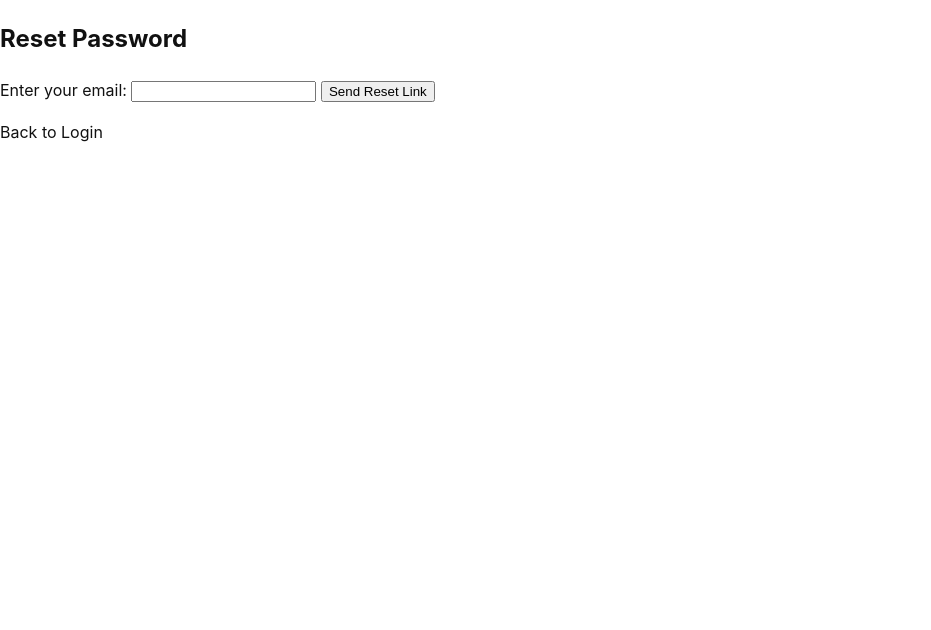
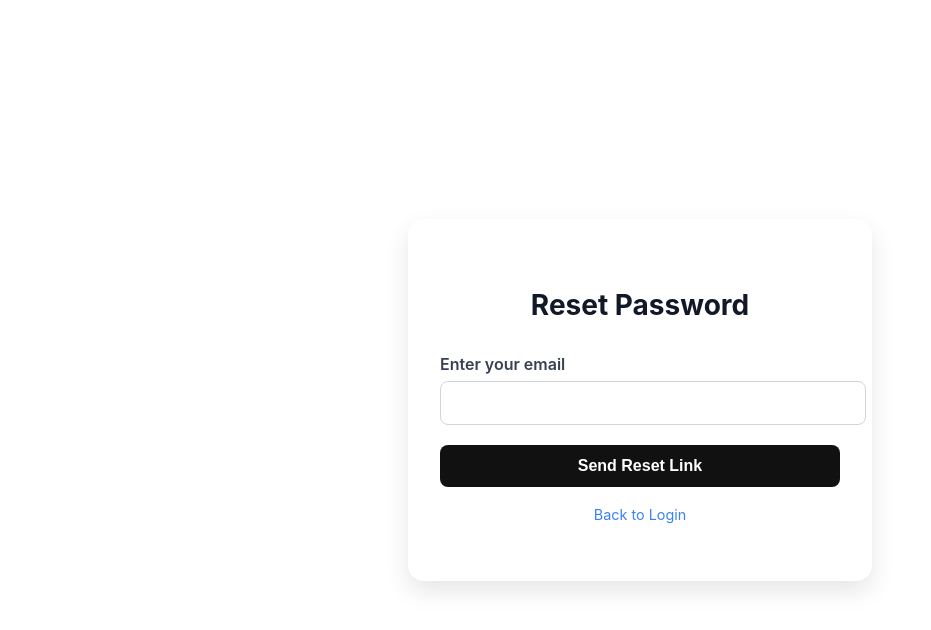
Before and after one commit to Harshvardhansanguri/Rent-a-farm, a website with bundled scripts: page reset-password.html in a window 1280 px wide. Shown: the whole page, without its empty margins (0-931 px from the left). Built offline with nearby package versions, Linux system fonts and the light colour scheme.

Commit message:
Added Forgot Password page UI and updated dashboard cards to use default local image

```diff
--- a/reset-password.html
+++ b/reset-password.html
@@ -1,17 +1,102 @@
 <!DOCTYPE html>
 <html lang="en">
 <head>
-    <meta charset="UTF-8">
-    <meta name="viewport" content="width=device-width, initial-scale=1.0">
+  <meta charset="UTF-8" />
+  <meta name="viewport" content="width=device-width, initial-scale=1.0" />
   <title>Reset Password | Rent A Farm</title>
-    <link rel="stylesheet" href="style.css">
+  <link rel="stylesheet" href="style.css" />
+  <link rel="stylesheet" href="https://cdnjs.cloudflare.com/ajax/libs/font-awesome/6.0.0-beta3/css/all.min.css" />
+  <style>
+    body {
+      margin: 0;
+      font-family: 'Inter', sans-serif;
+      background-color: #f9fafb;
+      display: flex;
+      justify-content: center;
+      align-items: center;
+      height: 100vh;
+    }
+
+    .reset-container {
+      background: #ffffff;
+      padding: 2.5rem 2rem;
+      box-shadow: 0 10px 25px rgba(0, 0, 0, 0.1);
+      border-radius: 16px;
+      width: 100%;
+      max-width: 400px;
+    }
+
+    .reset-container h2 {
+      margin-bottom: 1.5rem;
+      font-size: 1.75rem;
+      text-align: center;
+      color: #111827;
+    }
+
+    form {
+      display: flex;
+      flex-direction: column;
+    }
+
+    label {
+      font-weight: 600;
+      margin-bottom: 0.25rem;
+      color: #374151;
+    }
+
+    input {
+      padding: 0.75rem;
+      border: 1px solid #d1d5db;
+      border-radius: 8px;
+      margin-bottom: 1.25rem;
+      font-size: 1rem;
+      width: 100%;
+      transition: border-color 0.3s;
+    }
+
+    input:focus {
+      outline: none;
+      border-color: #3b82f6;
+    }
+
+    button {
+      padding: 0.75rem;
+      background-color: #111;
+      color: white;
+      font-weight: 600;
+      font-size: 1rem;
+      border: none;
+      border-radius: 8px;
+      cursor: pointer;
+      transition: background-color 0.3s;
+    }
+
+    button:hover {
+      background-color: #333;
+    }
+
+    .reset-container p {
+      text-align: center;
+      margin-top: 1rem;
+      font-size: 0.9rem;
+    }
+
+    .reset-container a {
+      color: #3b82f6;
+      text-decoration: none;
+    }
+
+    .reset-container a:hover {
+      text-decoration: underline;
+    }
+  </style>
 </head>
 <body>
-    <div class="container">
+  <div class="reset-container">
     <h2>Reset Password</h2>
     <form id="resetPasswordForm">
-            <label for="email">Enter your email:</label>
-            <input type="email" id="email" required>
+      <label for="email">Enter your email</label>
+      <input type="email" id="email" required />
       <button type="submit">Send Reset Link</button>
     </form>
     <p><a href="login.html">Back to Login</a></p>
```
Also changed, not shown: dashboard.html (+3 -3 lines), login.html (+2 -2 lines), package.json (added, +26 -0 lines), images/farming common image.jpg (added), 1 other file. Lines whose indentation alone changed are shown as unchanged.
